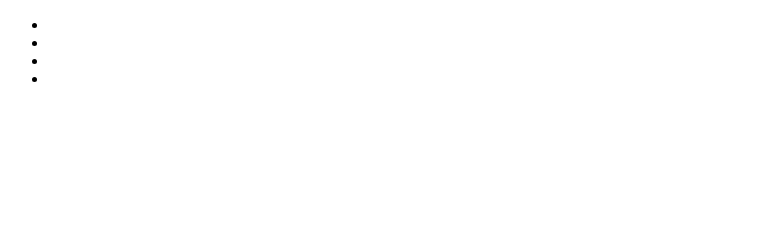
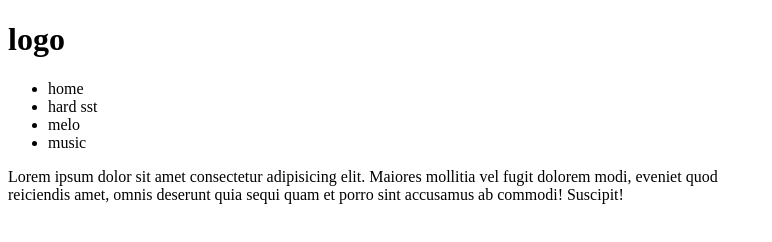
Before and after one commit to mahyarLucifer/java-normal, a plain HTML site: page index.html in a window 1280 px wide. Shown: the whole page, without its empty margins (0-772 px from the left). Drawn offline with Linux system fonts and the light colour scheme.

Commit message:
add a progect

```diff
--- a/app.js
+++ b/app.js
@@ -0,0 +1,11 @@
+console.log(mahyar)
+
+
+
+var username = "mahayr lucifer"
+
+
+var age = 30
+
+console.log(username);
+console.log(age)
--- a/index.html
+++ b/index.html
@@ -7,13 +7,22 @@
 </head>
 <body>
     <header>
+        <h1>
+            logo
+        </h1>
         <ul>
-            <li></li>
-            <li></li>
-            <li></li>
-            <li></li>
+            <li>home</li>
+            <li>hard sst</li>
+            <li>melo</li>
+            <li>music</li>
         </ul>
+        <p>
+            Lorem ipsum dolor sit amet consectetur adipisicing elit. Maiores mollitia vel fugit dolorem modi, eveniet quod <br> reiciendis amet, omnis deserunt quia sequi quam et porro sint accusamus ab commodi! Suscipit!
+        </p>
     </header>
+
+
+    <script src="app.js"></script>
 
 </body>
 </html>
```
